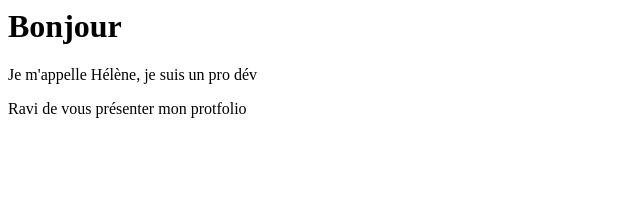
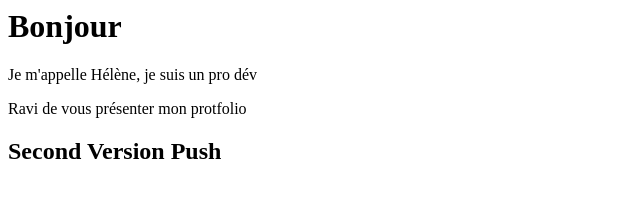
Before and after one commit to heleneshintia/projectthree, a plain HTML site: page index.html in a window 1280 px wide. Shown: the whole page, without its empty margins (0-640 px from the left). Drawn offline with Linux system fonts and the light colour scheme.

Commit message:
second push done

```diff
--- a/index.html
+++ b/index.html
@@ -6,5 +6,7 @@
         <h1>Bonjour </h1>
 	<p>Je m'appelle Hélène, je suis un pro dév</p>
 	<p>Ravi de vous présenter mon protfolio</p>
+
+	<h2> Second Version Push </h2>
     </body>
 </html>
```
